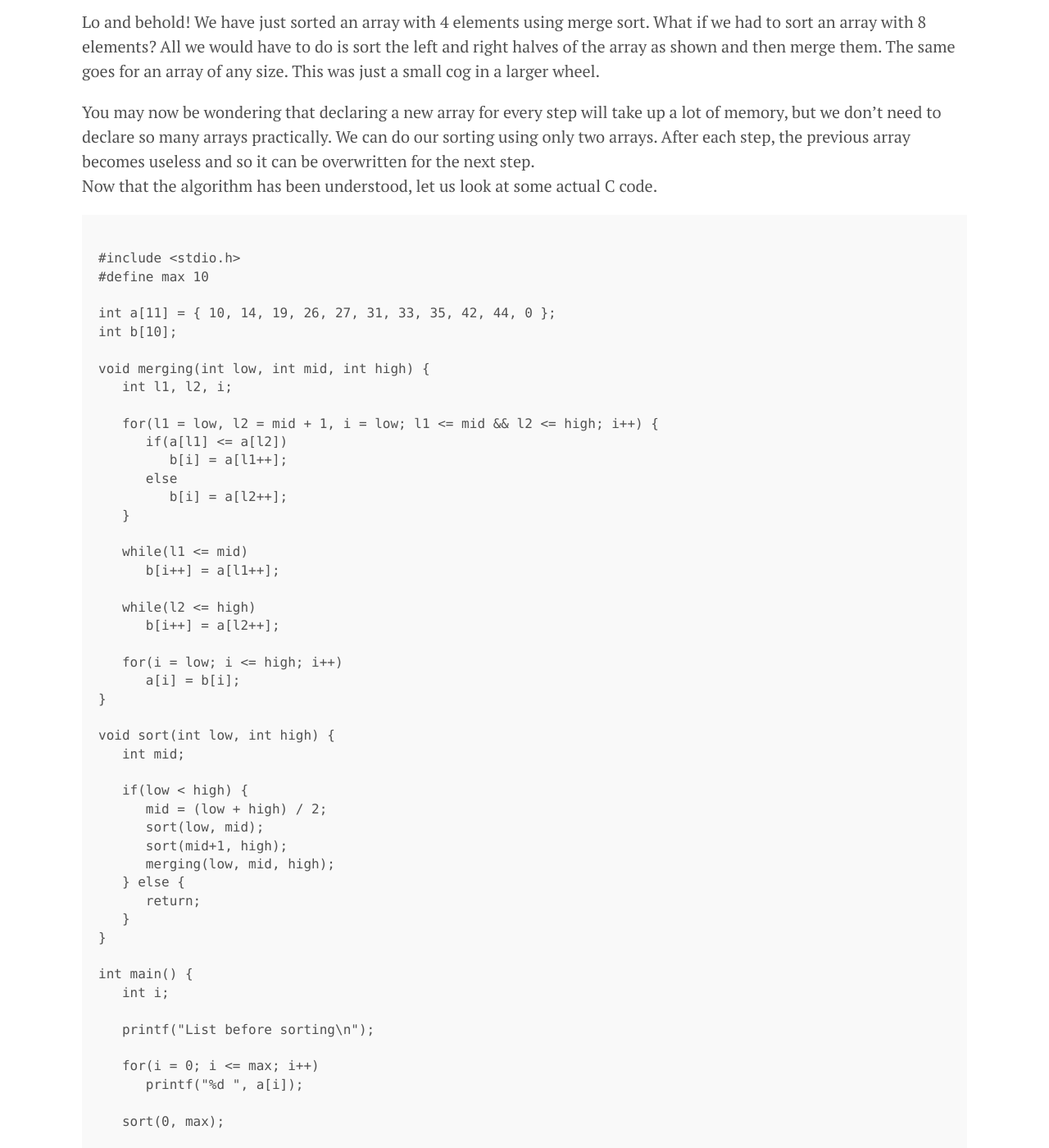
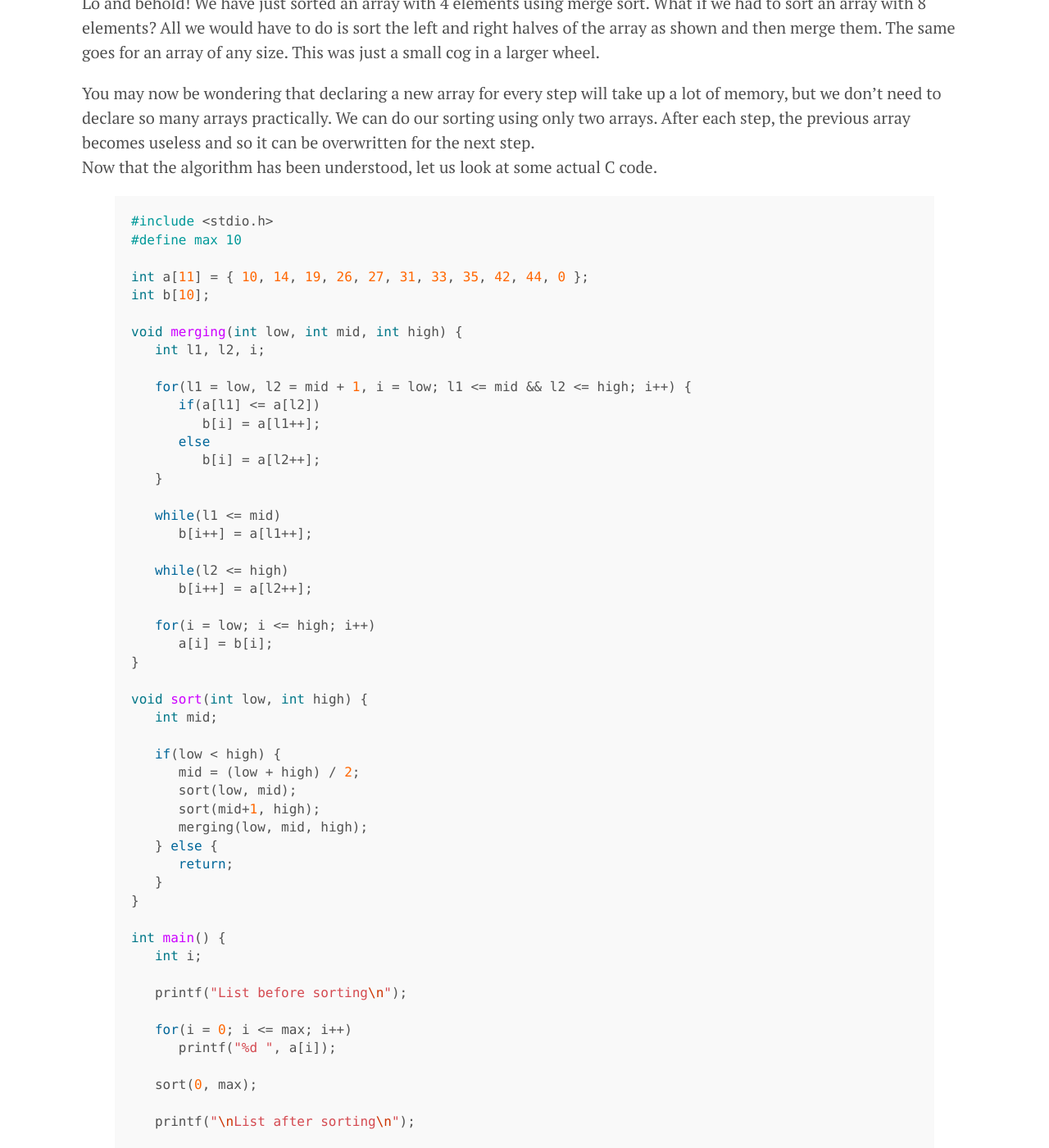
Before and after one commit to svaderia/GujjuCoders, a Jekyll site: the page built from _posts/2017-04-19-Merge-Sort.md, in a window 1280 px wide and 1400 px high, scrolled down 3115 px. Shown: the whole window at 82% size. Built offline with Jekyll 4.4.1, drawn with Linux system fonts in a browser that asks for light colours; some of the changed text lies outside the part shown.

Commit message:
Highlighting in the post added.

````diff
--- a/_posts/2017-04-15-Merge-Sort.md
+++ b/_posts/2017-04-19-Merge-Sort.md
@@ -13,7 +13,7 @@ its time complexity, which is O(n log(n)). Selection sort, insertion sort and bu
 Now let's get to the algorithm of merge sort.
 Before that, you should look its pseudo code, so that you can get a rough idea of how it works.
 
-```
+{% highlight python %}
 on input of n elements
 
 	if n < 2
@@ -23,7 +23,7 @@ on input of n elements
 		sort right half of elements
 		merge sorted halves
 
-```
+{% endhighlight %}
 
 Looks really simple, doesn't it? The basic concept of merge sort is clearly very easy to understand.
 
@@ -111,8 +111,7 @@ You may now be wondering that declaring a new array for every step will take up
 We can do our sorting using only two arrays. After each step, the previous array becomes useless and so it can be overwritten for the next step.
 Now that the algorithm has been understood, let us look at some actual C code.
 
-```C
-
+{% highlight C %}
 #include <stdio.h>
 #define max 10
 
@@ -167,13 +166,15 @@ int main() {
    for(i = 0; i <= max; i++)
       printf("%d ", a[i]);
 }
-```
+{% endhighlight %}
+
+
 
 If we compile and run the above program, it will produce the following result-
 
-```
+{% highlight ruby %}
 List before sorting
 10 14 19 26 27 31 33 35 42 44 0
 List after sorting
 0 10 14 19 26 27 31 33 35 42 44
-```
+{% endhighlight %}
````
Also changed, not shown: other parts of _posts/2017-04-19-Merge-Sort.md (+1 -1 lines).
